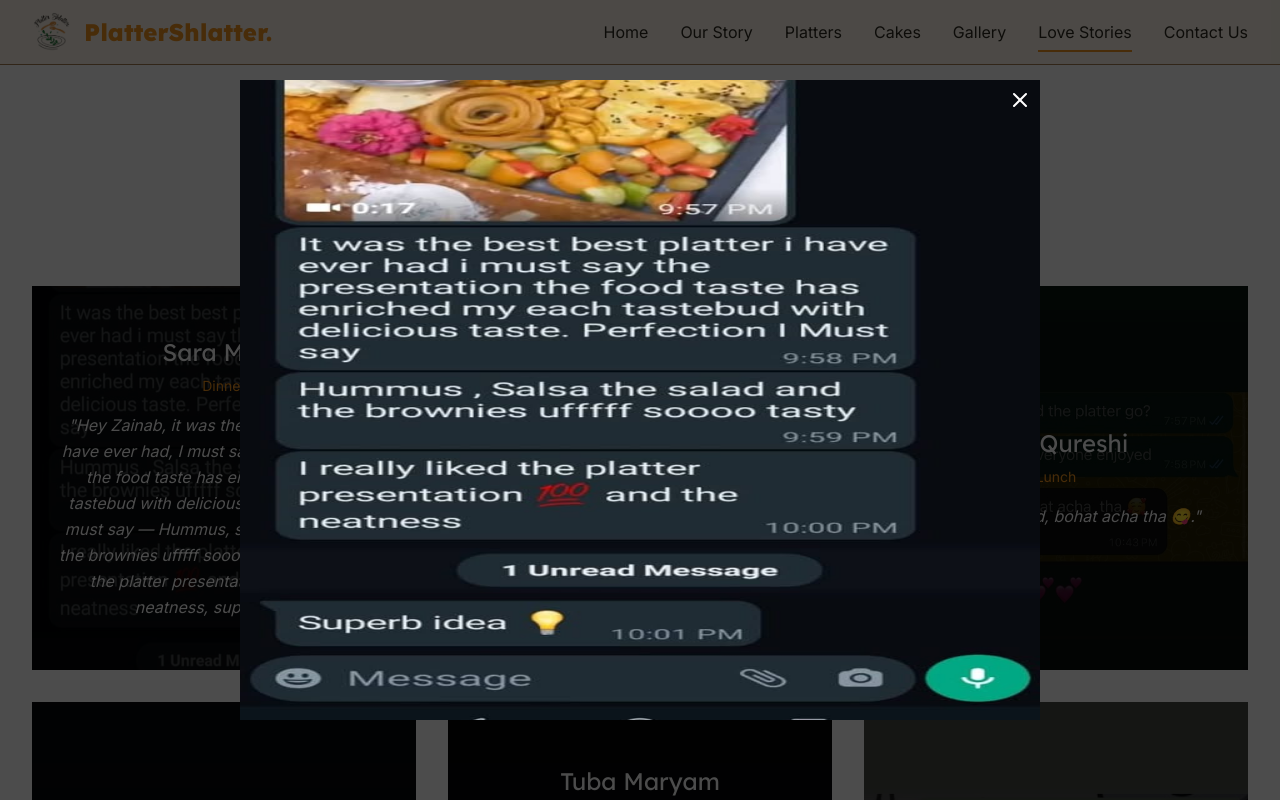
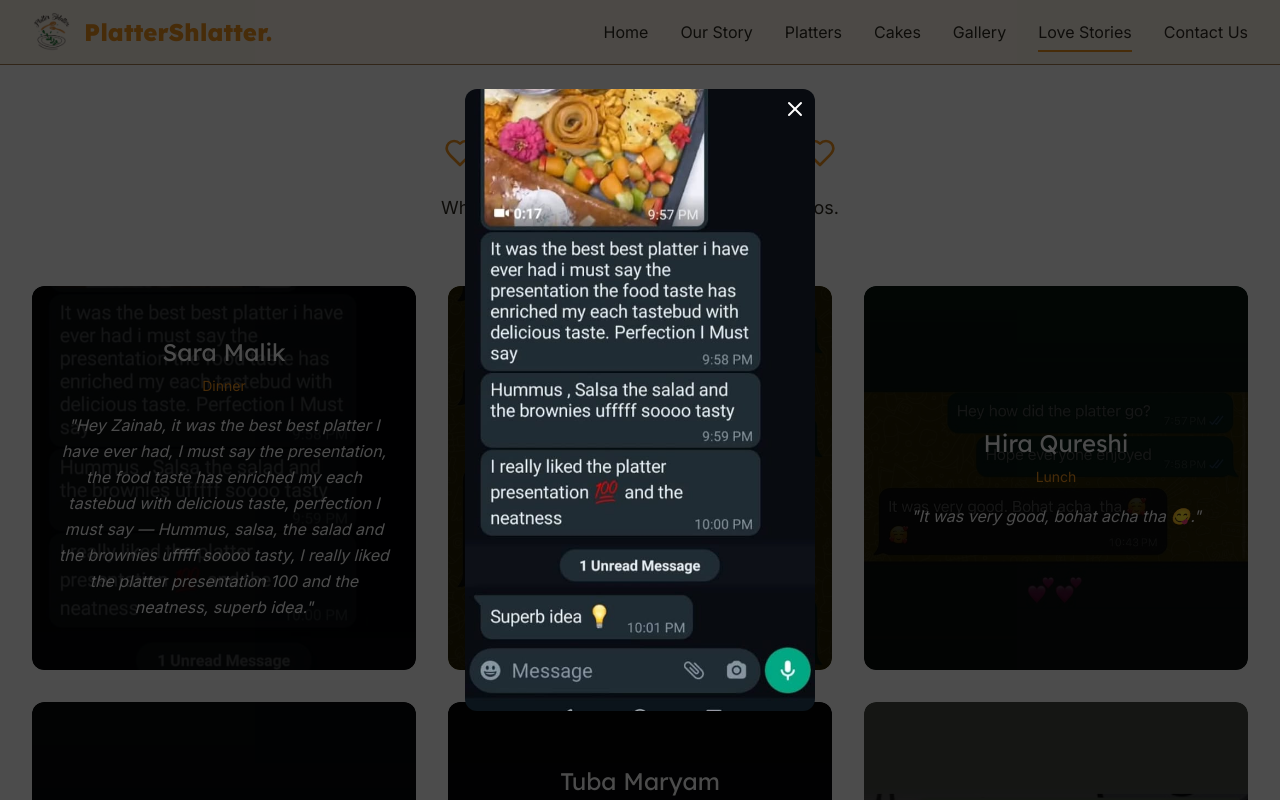
Before and after one commit to yahyabhatti10/platter-shlatter, a Next.js app: page /love-stories in a window 1280 px wide. Both pictures are taken after a click on the element 224 px from the left and 478 px from the top of the page. Shown: the top 800 px of the page. Built offline with nearby package versions, Linux system fonts and the light colour scheme; a web font is replaced by a local one.

Commit message:
fixes in love stories cards and popup

```diff
--- a/app/love-stories/page.tsx
+++ b/app/love-stories/page.tsx
@@ -1,5 +1,4 @@
 "use client";
-
 import { useState } from "react";
 import Image from "next/image";
 import { Heart, X } from "lucide-react";
@@ -164,16 +163,16 @@ export default function LoveStories() {
           <div className="relative">
             <button
               onClick={() => setSelectedImage(null)}
-              className="absolute top-2 right-2 text-white text-2xl"
+              className="absolute top-2 right-2 text-white text-2xl z-10"
             >
               <X />
             </button>
             <Image
               src={selectedImage}
               alt="Selected review"
-              width={800}
-              height={800}
-              className="max-w-full max-h-[80vh] rounded-lg"
+              width={350}
+              height={900}
+              className="max-w-full max-h-[80vh] rounded-xl"
             />
           </div>
         </div>
@@ -200,7 +199,7 @@ export default function LoveStories() {
             {testimonials.map((testimonial, index) => (
               <div
                 key={testimonial.id}
-                className="relative group h-96 rounded-lg overflow-hidden cursor-pointer animate-fade-in-up"
+                className="relative group h-96 rounded-xl overflow-hidden cursor-pointer animate-fade-in-up"
                 style={{ animationDelay: `${index * 0.1}s` }}
                 onClick={() => setSelectedImage(testimonial.image)}
               >
@@ -209,10 +208,10 @@ export default function LoveStories() {
                   alt={testimonial.name}
                   width={400}
                   height={400}
-                  className="w-full h-full object-cover transition-transform duration-300 group-hover:scale-110"
+                  className="w-full h-full object-cover transition-transform duration-300 group-hover:scale-110 rounded-xl"
                   loading="lazy"
                 />
-                <div className="absolute inset-0 bg-black bg-opacity-70 group-hover:bg-opacity-70 transition-opacity duration-300">
+                <div className="absolute inset-0 bg-black bg-opacity-70 group-hover:bg-opacity-70 transition-opacity duration-300 rounded-xl">
                   <div className="absolute inset-0 flex flex-col items-center justify-center text-white p-6 text-center">
                     <h3 className="text-2xl font-lexend mb-2">
                       {testimonial.name}
```
